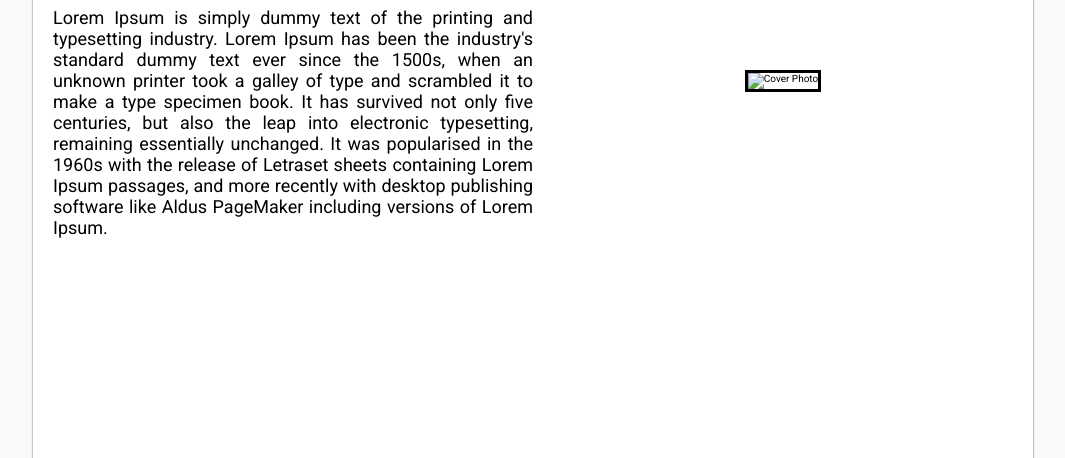
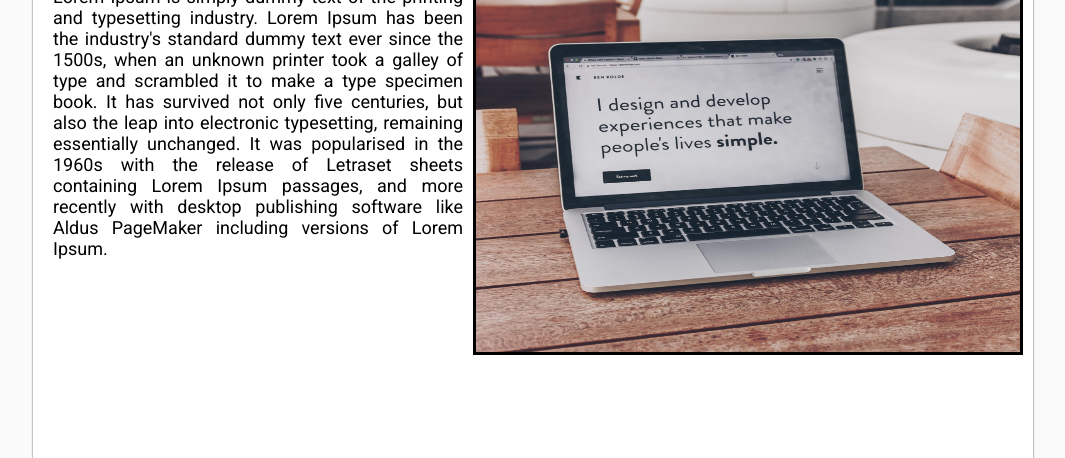
Before and after one commit to Jubayer934/Normal_website, a plain HTML site: page index.html in a window 1280 px wide. Shown: the part 381-839 px from the top of the page, without its empty margins (107-1172 px from the left). Drawn offline with Linux system fonts and the light colour scheme; a web font is replaced by a local one.

Commit message:
Update index.html

```diff
--- a/index.html
+++ b/index.html
@@ -42,7 +42,7 @@
                 </p>
             </article>
             <aside>
-                <img src="../Blog Web/images/cover-photo.jpg" alt="Cover Photo" class="banner-img">
+                <img src="./images/cover-photo.jpg" alt="Cover Photo" class="banner-img">
             </aside>
         </section>
 
```
